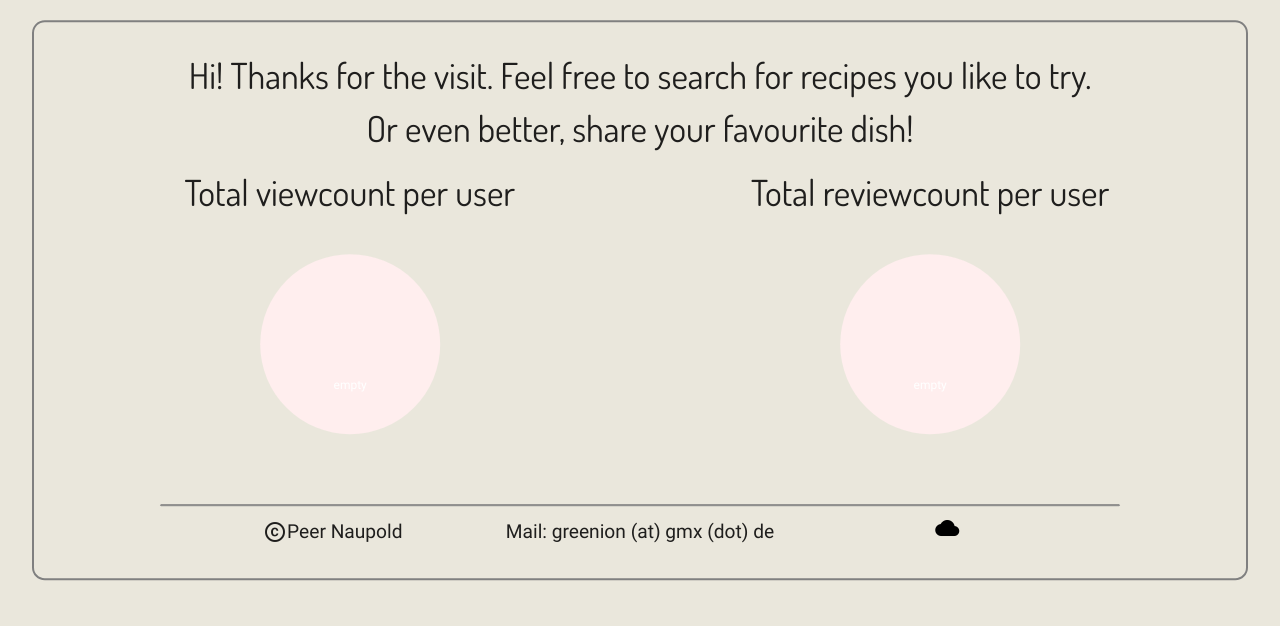
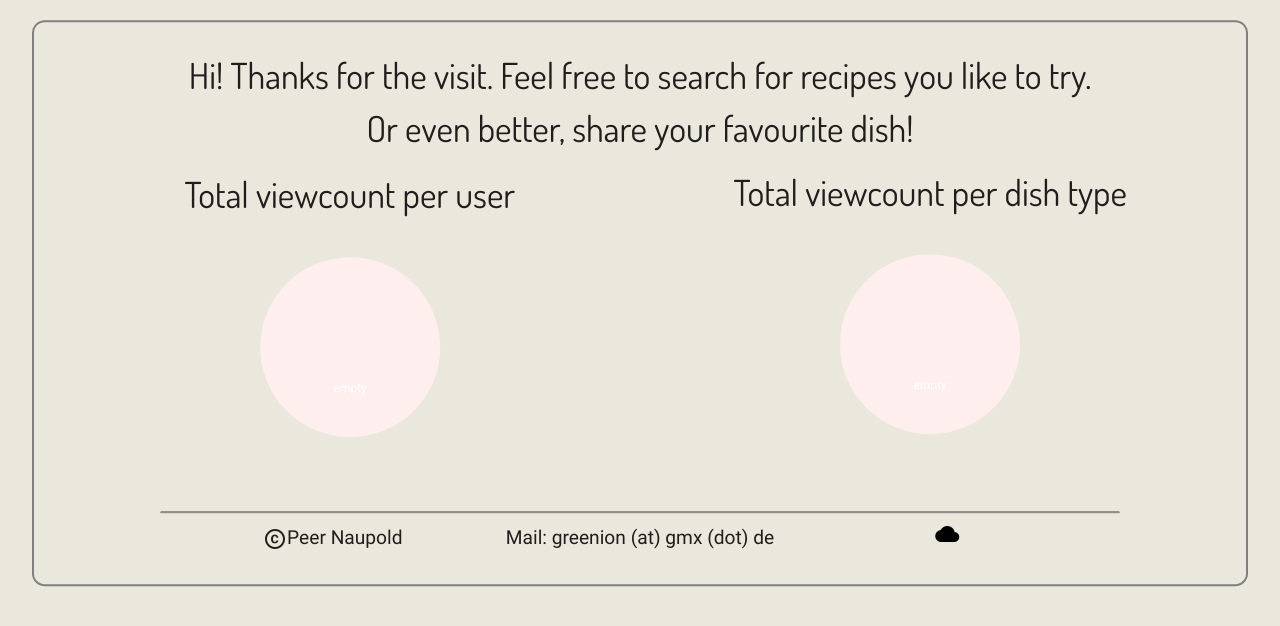
Before and after one commit to poldi2018/poldis_cookbook, a Flask app: page /welcome in a window 1280 px wide. Shown: the part 91-717 px from the top of the page. Run offline with Flask 2, Linux system fonts and the light colour scheme; data that the repository does not hold is empty; some libraries are stand-ins or nearby versions.

Commit message:
replaced 2nd chart into viewcount per dishtype

```diff
--- a/app.py
+++ b/app.py
@@ -184,6 +184,15 @@ def index():
 welcome(): View method for welcome page. Reads all recipes from database,
 converts it to json and writes it to disk. The file is needed for
 D3/DC charting.
+"""
+
+"""
+all_recipes = recipes.find()
+    all_recipes = recipes.find()
+    all_recipes_json = dumps(all_recipes)
+    with open("static/data/all_recipes.json", "w") as filename:
+        filename.write(all_recipes_json)
+    return render_template("welcome.html")
 """
 
 
@@ -778,4 +787,4 @@ def insert_rating(recipe_id, recipe_title):
 if __name__ == '__main__':
     app.run(host=os.environ.get('IP'),
             port=int(os.environ.get('PORT', 5000)),
-            debug=False)
+            debug=True)
--- a/static/vendor/dc/dc-script.js
+++ b/static/vendor/dc/dc-script.js
@@ -14,14 +14,14 @@ queue()
                 .dimension(user_dim)
                 .group(total_viewcount_per_user);
 
-            var user_dim = ndx.dimension(dc.pluck('added_by'));
-            var total_reviewcount_per_user = user_dim.group().reduceSum(dc.pluck('review_count'));
-            dc.pieChart('#per-user-reviewcount')
+            var user_dim = ndx.dimension(dc.pluck('dish_type'));
+            var total_viewcount_per_dish_type = user_dim.group().reduceSum(dc.pluck('view_count'));
+            dc.pieChart('#per-dish-type-viewcount')
                 .height(230)
                 .radius(90)
                 .transitionDuration(1500)
                 .dimension(user_dim)
-                .group(total_reviewcount_per_user);
+                .group(total_viewcount_per_dish_type);
 
             dc.renderAll();
         }
--- a/templates/welcome.html
+++ b/templates/welcome.html
@@ -13,8 +13,8 @@
         </div>
 
         <div class="chart">
-            <div class="headline"> Total reviewcount per user</div>
-            <div id="per-user-reviewcount"></div>
+            <div class="headline"> Total viewcount per dish type</div>
+            <div id="per-dish-type-viewcount"></div>
         </div>
     </div>
 </div>
```
Also changed, not shown: static/data/all_recipes.json (+1 -1 lines), 3 other files.
